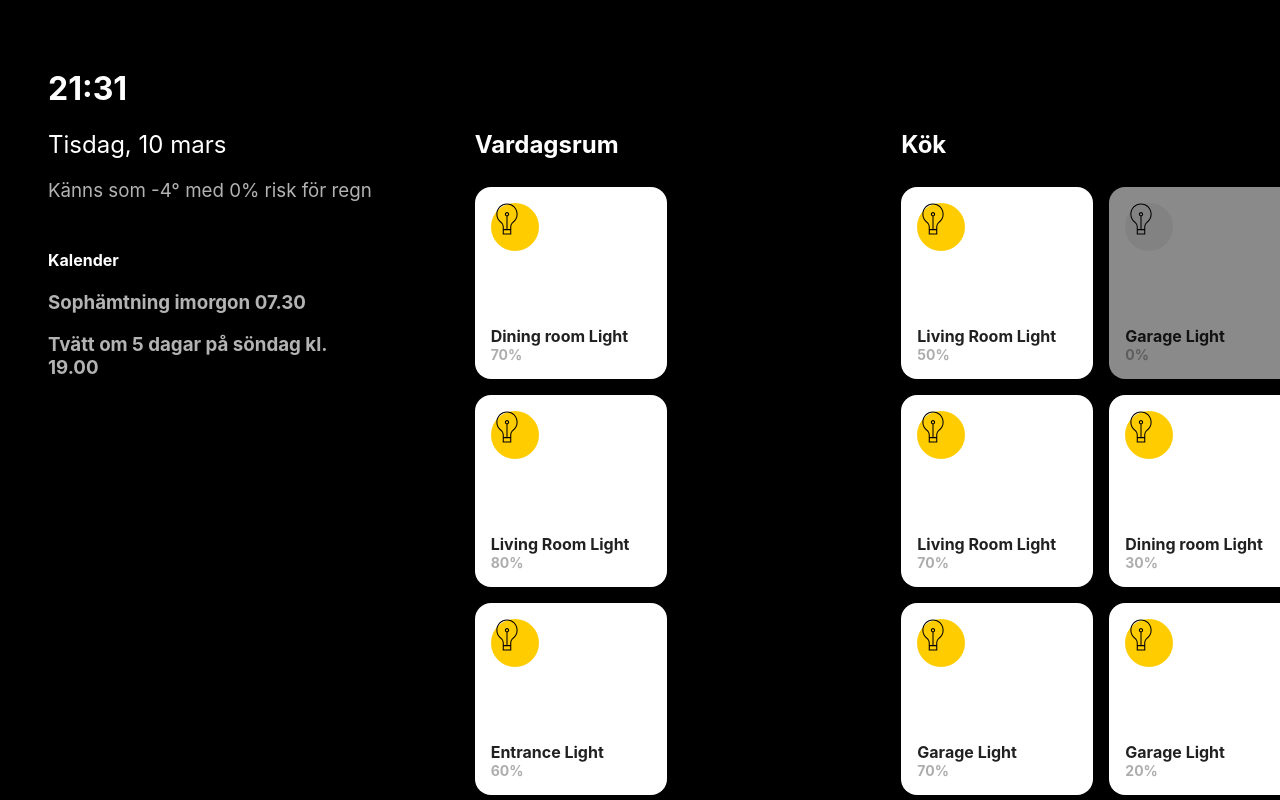
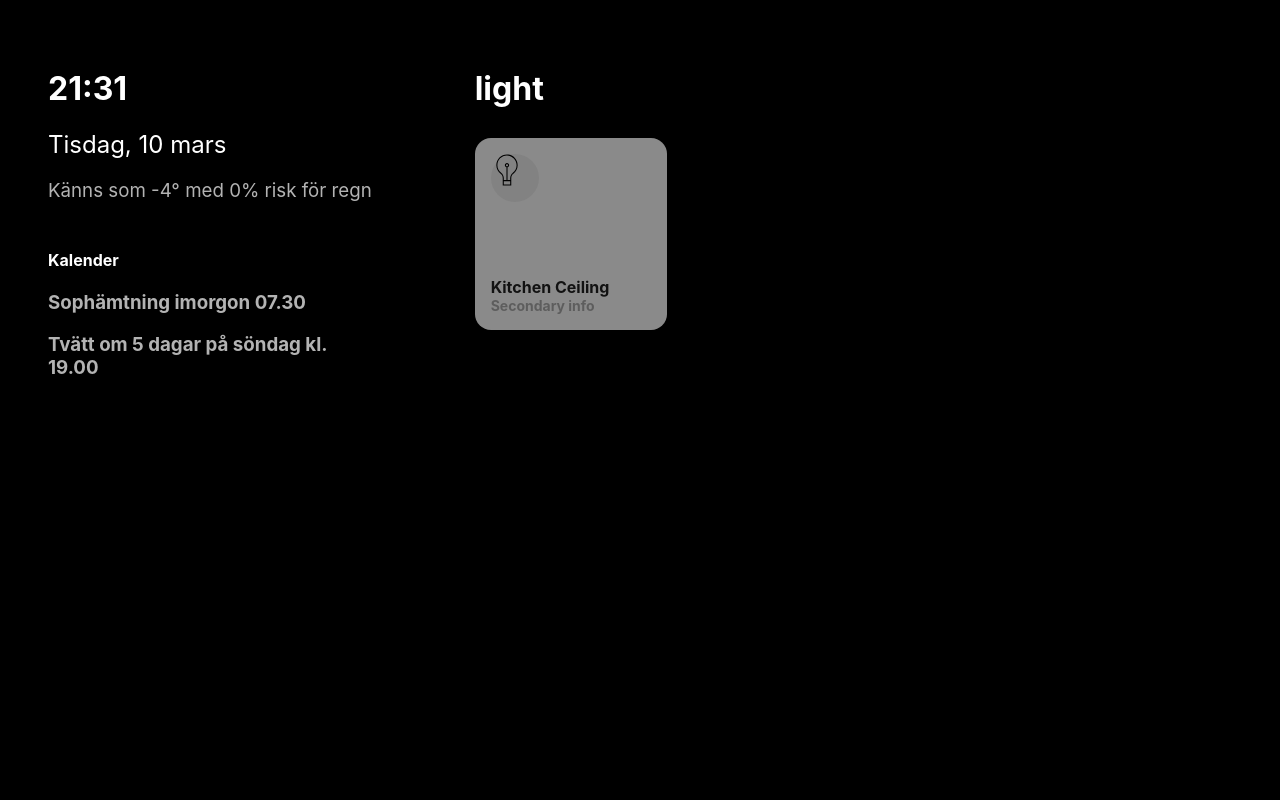
Before and after one commit to robvin/walleon, a Vue app: page / in a window 1280 px wide. Built offline with nearby package versions, Linux system fonts and the light colour scheme.

Commit message:
Use device data from (fake) request

```diff
--- a/src/assets/sass/style.scss
+++ b/src/assets/sass/style.scss
@@ -57,7 +57,7 @@ button{
 button:disabled{
     -webkit-filter: grayscale(100%);
     filter: grayscale(100%);
-    opacity: .12;
+    opacity: .54;
     cursor: default;
 }
 
--- a/src/components/Device.vue
+++ b/src/components/Device.vue
@@ -1,13 +1,13 @@
 <template>
-  <button class="device" :class="classes" @click="toggle()">
+  <button class="device" :class="classes" @click="toggle()" :disabled="loading">
     <div class="device__icon">
       <img svg-inline src="@/assets/images/light.svg" />
     </div>
     <div class="device__label">
-      {{ name }}
+      {{ device.name }}
     </div>
     <div class="device__description">
-      {{ active ? percentage + "%" : "0%" }}
+      Secondary info
     </div>
   </button>
 </template>
@@ -20,14 +20,17 @@ export default Vue.extend({
 
   data() {
     return {
-      loading: true,
-      active: false,
-      name: "",
-      percentage: 0
+      loading: false
     };
   },
 
+  props: ["device"],
+
   computed: {
+    active(): boolean {
+      return this.device.state === "on";
+    },
+
     classes(): object {
       return {
         "device--loading": this.loading,
@@ -36,25 +39,13 @@ export default Vue.extend({
     }
   },
 
-  mounted() {
-    const rooms = ["Living Room", "Hallway", "Entrance", "Dining room", "Garage"];
-
-    this.name = `${rooms[Math.floor(Math.random() * rooms.length)]} Light`;
-    this.percentage = Math.floor(Math.random() * 10) * 10;
-
-    setTimeout(() => {
-      this.loading = false;
-      this.active = Math.random() > 0.5;
-    }, Math.random() * 1000);
-  },
-
   methods: {
     toggle() {
       this.loading = true;
 
       setTimeout(() => {
         this.loading = false;
-        this.active = !this.active;
+        this.device.state = this.active ? "off" : "on";
       }, Math.random() * 3000);
     }
   }
--- /dev/null
+++ b/src/util/ha.ts
@@ -0,0 +1,29 @@
+import Device from "@/models/Device";
+
+export default {
+  getDevices(): Promise<Device[]> {
+    // Fake response
+    const response = [
+      {
+        state: "off",
+        entityId: "light.kitchen",
+        domain: "light",
+        objectId: "kitchen",
+        name: "Kitchen Ceiling",
+        lastUpdated: "2017-10-28 08:13:36.715874+00:00",
+        lastChanged: "2017-10-28 08:13:36.715874+00:00",
+        attributes: {
+          friendlyName: "Kitchen Ceiling",
+          icon: "mdi:home",
+          entityPicture: "http://example.com/picture.jpg",
+          assumedState: true,
+          unitOfMeasurement: "°C"
+        }
+      }
+    ];
+
+    return new Promise<Device[]>(resolve => {
+      resolve(response);
+    });
+  }
+};
--- a/src/views/Home.vue
+++ b/src/views/Home.vue
@@ -15,55 +15,47 @@
         Tvätt om 5 dagar på söndag kl. 19.00
       </h3>
     </Panel>
-    <Panel class="panel--1">
-      <h1>&nbsp;</h1>
-      <h2>Vardagsrum</h2>
+    <Panel v-for="(panel, index) in panels" :key="panel.id" class="panel--1">
+      <h1>{{ index }}</h1>
       <div class="devices">
-        <Device />
-        <Device />
-        <Device />
-        <Device />
-        <Device />
-        <Device />
-        <Device />
-        <Device />
-        <Device />
-      </div>
-    </Panel>
-    <Panel class="panel--2">
-      <h1>&nbsp;</h1>
-      <h2>Kök</h2>
-      <div class="devices">
-        <Device />
-        <Device />
-        <Device />
-        <Device />
-        <Device />
-        <Device />
-        <Device />
-        <Device />
-        <Device />
-      </div>
-    </Panel>
-    <Panel class="panel--2">
-      <h1>&nbsp;</h1>
-      <h2>Övrigt</h2>
-      <div class="devices">
-        <Device />
+        <Device v-for="device in panel" :key="device.entityId" :device="device" />
       </div>
     </Panel>
   </div>
 </template>
 
-<script>
+<script lang="ts">
+import Vue from "vue";
+import ha from "@/util/ha";
+import { Device as DeviceModel } from "@/models/Device";
 import Panel from "@/components/Panel.vue";
 import Device from "@/components/Device.vue";
 
-export default {
+export default Vue.extend({
   name: "Home",
+
   components: {
     Panel,
     Device
+  },
+
+  data: () => ({
+    devices: []
+  }),
+
+  computed: {
+    panels(): object {
+      return this.devices.reduce((panels: object, device: DeviceModel) => {
+        (panels[device.domain] = panels[device.domain] || []).push(device);
+        return panels;
+      }, {});
+    }
+  },
+
+  mounted(): void {
+    ha.getDevices().then(devices => {
+      this.devices = devices;
+    });
   }
-};
+});
 </script>
```
Also changed, not shown: src/types/index.ts (added, +30 -0 lines).
